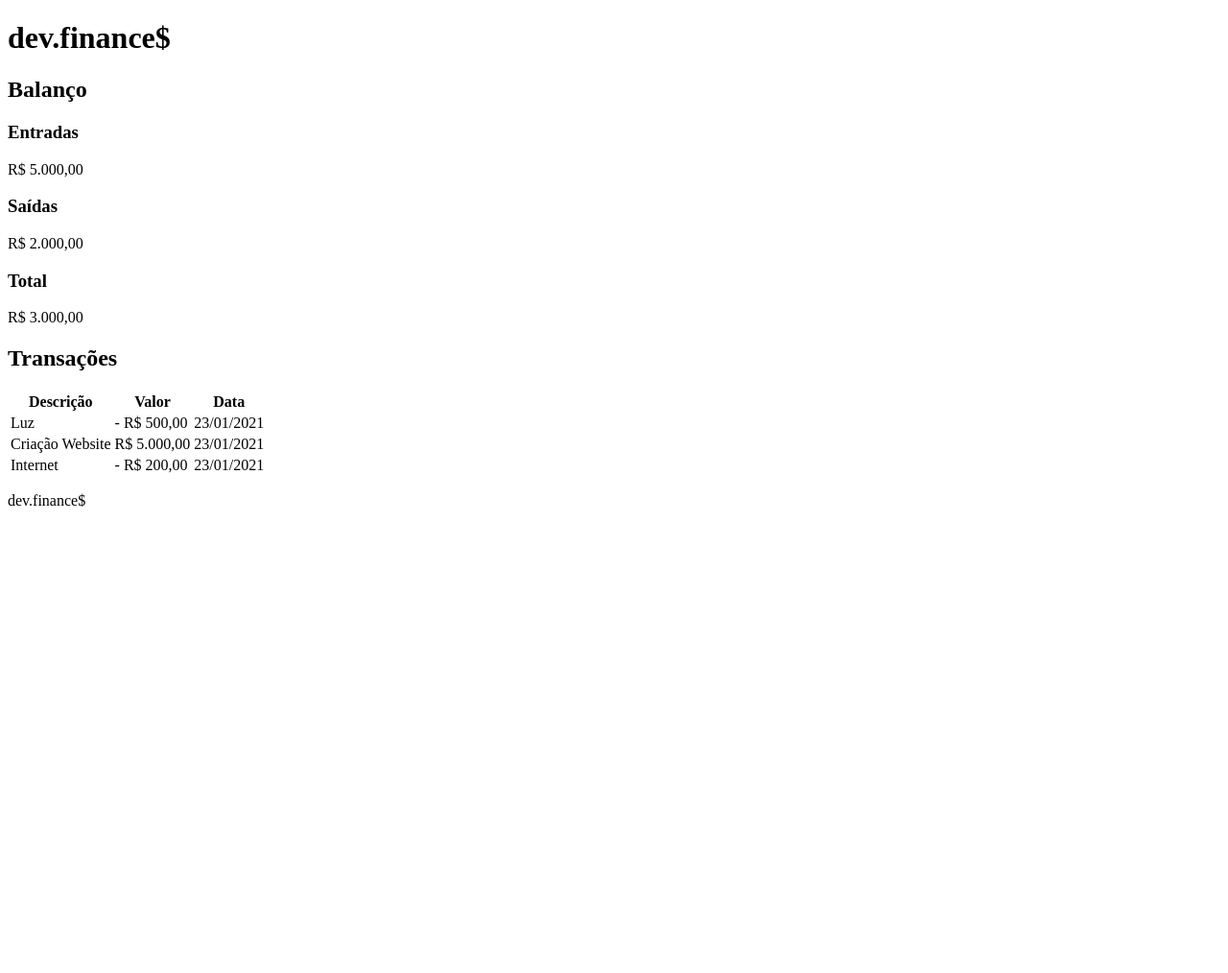
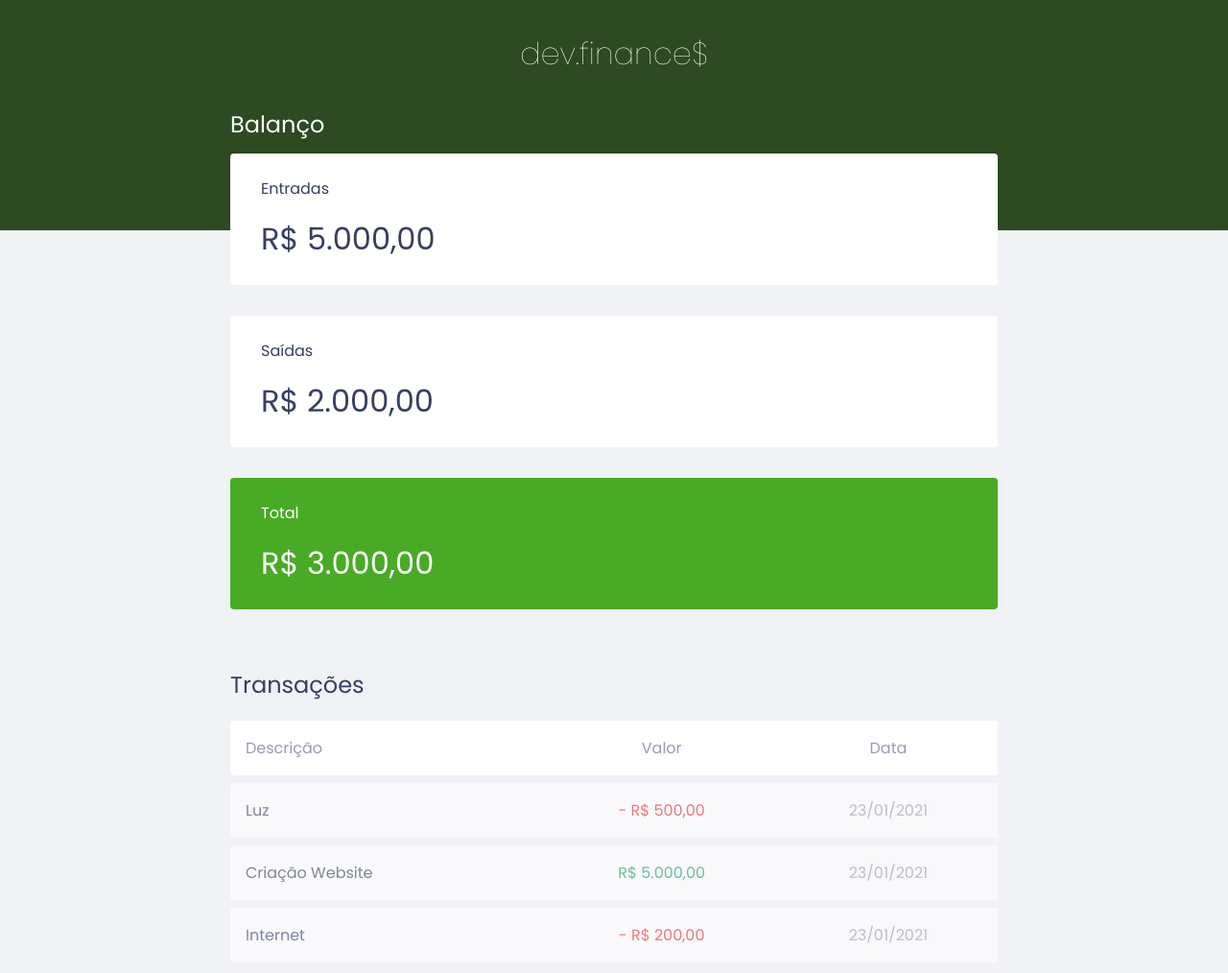
Before and after one commit to vitorwdson/maratona-discover, a plain HTML site: page index.html in a window 1280 px wide. Shown: the top 1014 px of the page at 96% size. Before the commit the page ends 800 px from the top, so only its background shows below. Drawn offline with Linux system fonts and the light colour scheme.

Commit message:
Base Stilization

```diff
--- a/index.html
+++ b/index.html
@@ -5,6 +5,9 @@
     <meta charset="UTF-8">
     <meta name="viewport" content="width=device-width, initial-scale=1.0">
     <title>dev.finance$</title>
+    <link rel="stylesheet" href="./style.css">
+    <link rel="preconnect" href="https://fonts.gstatic.com">
+    <link href="https://fonts.googleapis.com/css2?family=Poppins:ital,wght@0,100;0,400;0,700;1,100;1,400;1,700&display=swap" rel="stylesheet">
 </head>
 
 <body>
@@ -12,6 +15,7 @@
         <h1 id="logo">dev.finance$</h1>
     </header>
 
+    <main class="container">
         <section id="balance">
             <h2>Balanço</h2>
 
@@ -26,7 +30,7 @@
                 <p>R$ 2.000,00</p>
             </div>
 
-        <div class="card">
+            <div class="card total">
                 <h3>Total</h3>
                 <p>R$ 3.000,00</p>
             </div>
@@ -45,23 +49,24 @@
                 </thead>
                 <tbody>
                     <tr>
-                    <td>Luz</td>
-                    <td>- R$ 500,00</td>
+                        <td class="description">Luz</td>
+                        <td class="expense">- R$ 500,00</td>
                         <td>23/01/2021</td>
                     </tr>
                     <tr>
-                    <td>Criação Website</td>
-                    <td>R$ 5.000,00</td>
+                        <td class="description">Criação Website</td>
+                        <td class="income">R$ 5.000,00</td>
                         <td>23/01/2021</td>
                     </tr>
                     <tr>
-                    <td>Internet</td>
-                    <td>- R$ 200,00</td>
+                        <td class="description">Internet</td>
+                        <td class="expense">- R$ 200,00</td>
                         <td>23/01/2021</td>
                     </tr>
                 </tbody>
             </table>
         </section>
+    </main>
 
     <footer>
         <p>dev.finance$</p>
--- /dev/null
+++ b/style.css
@@ -0,0 +1,124 @@
+/* GLOBAL =============================== */
+
+:root {
+    --dark-blue: #363f5f;
+}
+
+* {
+    margin: 0;
+    padding: 0;
+    box-sizing: border-box;
+}
+
+body {
+    background: #f0f2f5;
+    font-family: 'Poppins', sans-serif;
+}
+
+.container {
+    width: min(90vw, 800px);
+    margin: auto;
+}
+
+/* TITLES =============================== */
+h2 {
+    font-weight: normal;
+    color: var(--dark-blue);
+    margin-top: 3.8rem;
+    margin-bottom: 0.8rem;
+}
+
+/* HEADER =============================== */
+header {
+    background: #2d4a22;
+    padding: 2em 0 10em;
+    text-align: center;
+}
+
+#logo {
+    color: #fff;
+    font-weight: 100;
+}
+
+/* BALANCE ============================== */
+#balance {
+    margin-top: -8rem;
+}
+
+#balance h2 {
+    margin-top: 0;
+    color: #fff;
+}
+
+/* CARD ================================= */
+.card {
+    background: #fff;
+    border-radius: 0.25rem;
+    padding: 1.5rem 2rem;
+    margin-bottom: 2rem;
+    color: var(--dark-blue);
+}
+
+.card h3 {
+    font-weight: normal;
+    font-size: 1rem;
+}
+
+.card p {
+    font-size: 2rem;
+    line-height: 3rem;
+    margin-top: 1rem;
+}
+
+.card.total {
+    background: #49aa26;
+    color: #fff;
+}
+
+/* TRANSACTIONS ========================= */
+#data-table {
+    width: 100%;
+    border-spacing: 0 0.5rem;
+    color: #969cb3;
+}
+
+#data-table th, #data-table td {
+    background: #fff;
+    padding: 1rem;
+    font-weight: normal;
+    text-align: center;
+}
+
+#data-table tr th:first-child, #data-table tr td:first-child {
+    text-align: left;
+    border-radius: 0.25rem 0 0 0.25rem;
+}
+
+#data-table tbody tr {
+    opacity: 0.6;
+    transition: opacity .2s;
+}
+
+#data-table tbody tr:hover {
+    opacity: 1;
+}
+
+#data-table td.description {
+    color: var(--dark-blue);
+}
+
+#data-table td.income {
+    color: #12a454;
+}
+
+#data-table td.expense {
+    color: #e92929;
+}
+
+/* FOOTER =============================== */
+footer {
+    text-align: center;
+    color: var(--dark-blue);
+    opacity: 0.7;
+    padding: 4rem 0 2rem;
+}
```
Lines whose indentation alone changed are shown as unchanged.
